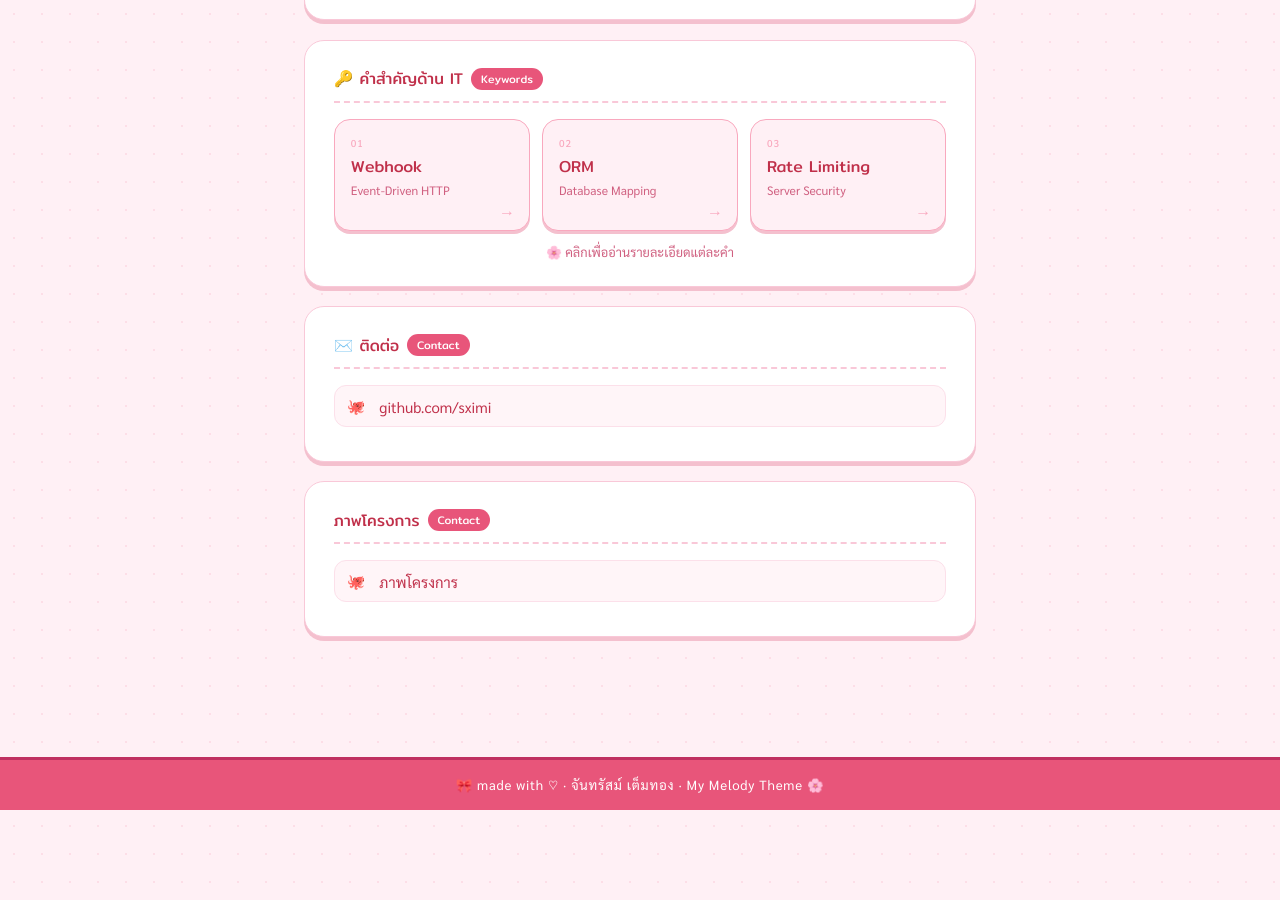
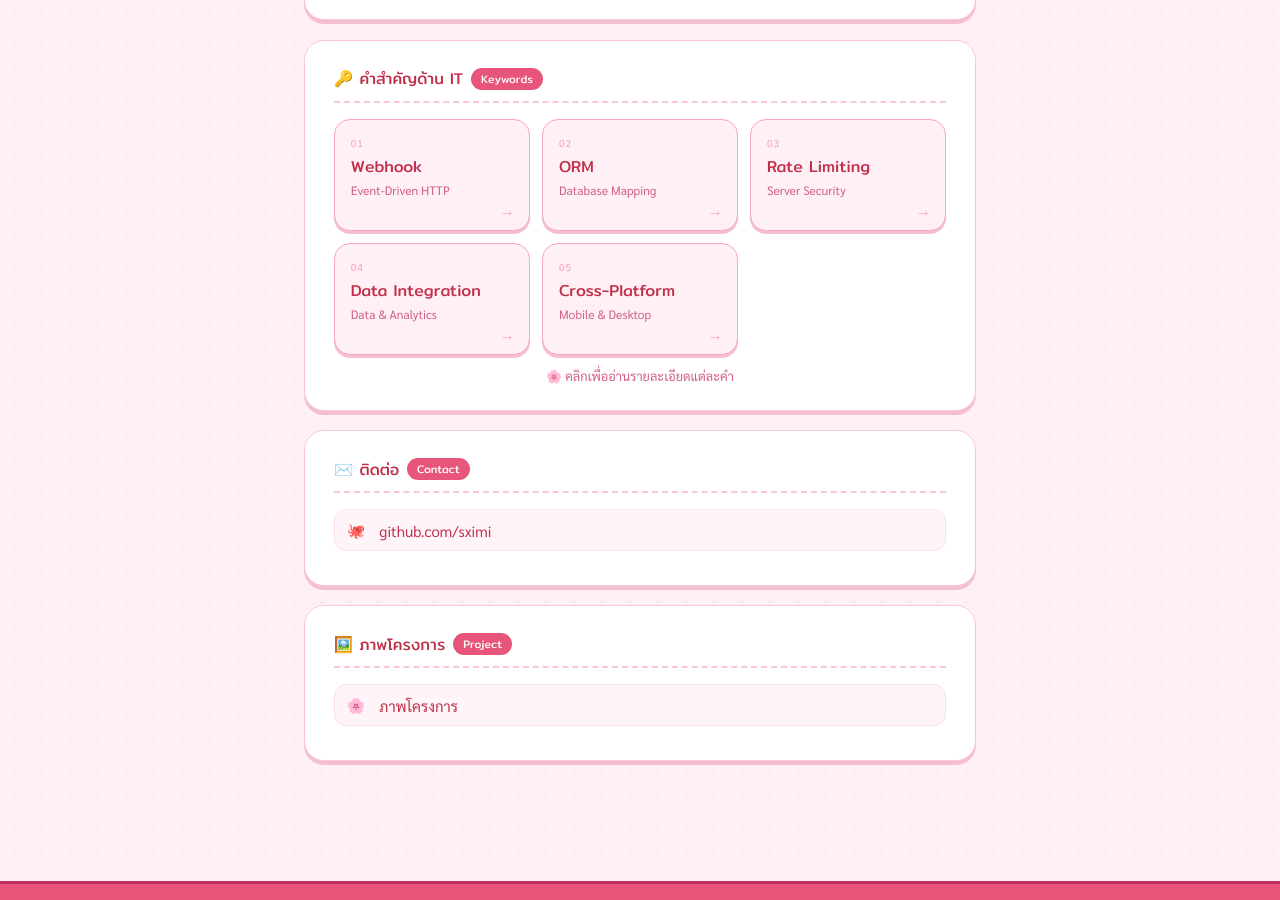
Before and after one commit to sximi/sximi.github.io, a Jekyll site: the page built from README.md, in a window 1280 px wide and 900 px high, scrolled down 1019 px. Built offline with Jekyll 4.4.1, drawn with Linux system fonts in a browser that asks for light colours.

Commit message:
Update home.html

```diff
--- a/_layouts/home.html
+++ b/_layouts/home.html
@@ -362,6 +362,18 @@
           <div class="kw-cat">Server Security</div>
           <span class="kw-arrow">→</span>
         </a>
+        <a class="kw-card" href="https://sximi.github.io/Data-Integration">
+          <div class="kw-num">04</div>
+          <div class="kw-name">Data Integration</div>
+          <div class="kw-cat">Data & Analytics</div>
+          <span class="kw-arrow">→</span>
+        </a>
+        <a class="kw-card" href="https://sximi.github.io/Cross-Platform-Development">
+          <div class="kw-num">05</div>
+          <div class="kw-name">Cross-Platform</div>
+          <div class="kw-cat">Mobile & Desktop</div>
+          <span class="kw-arrow">→</span>
+        </a>
       </div>
       <div class="kw-note">🌸 คลิกเพื่ออ่านรายละเอียดแต่ละคำ</div>
     </div>
@@ -374,9 +386,9 @@
     </div>
 
     <div class="card">
-      <div class="section-title"> ภาพโครงการ <span class="badge">Contact</span></div>
+      <div class="section-title">🖼️ ภาพโครงการ <span class="badge">Project</span></div>
       <div class="contact-row">
-        🐙 <a href="https://sximi.github.io/Project">ภาพโครงการ</a>
+        🌸 <a href="https://sximi.github.io/Project">ภาพโครงการ</a>
       </div>
     </div>
 
```
Also changed, not shown: other parts of _layouts/home.html (+1 -1 lines).
